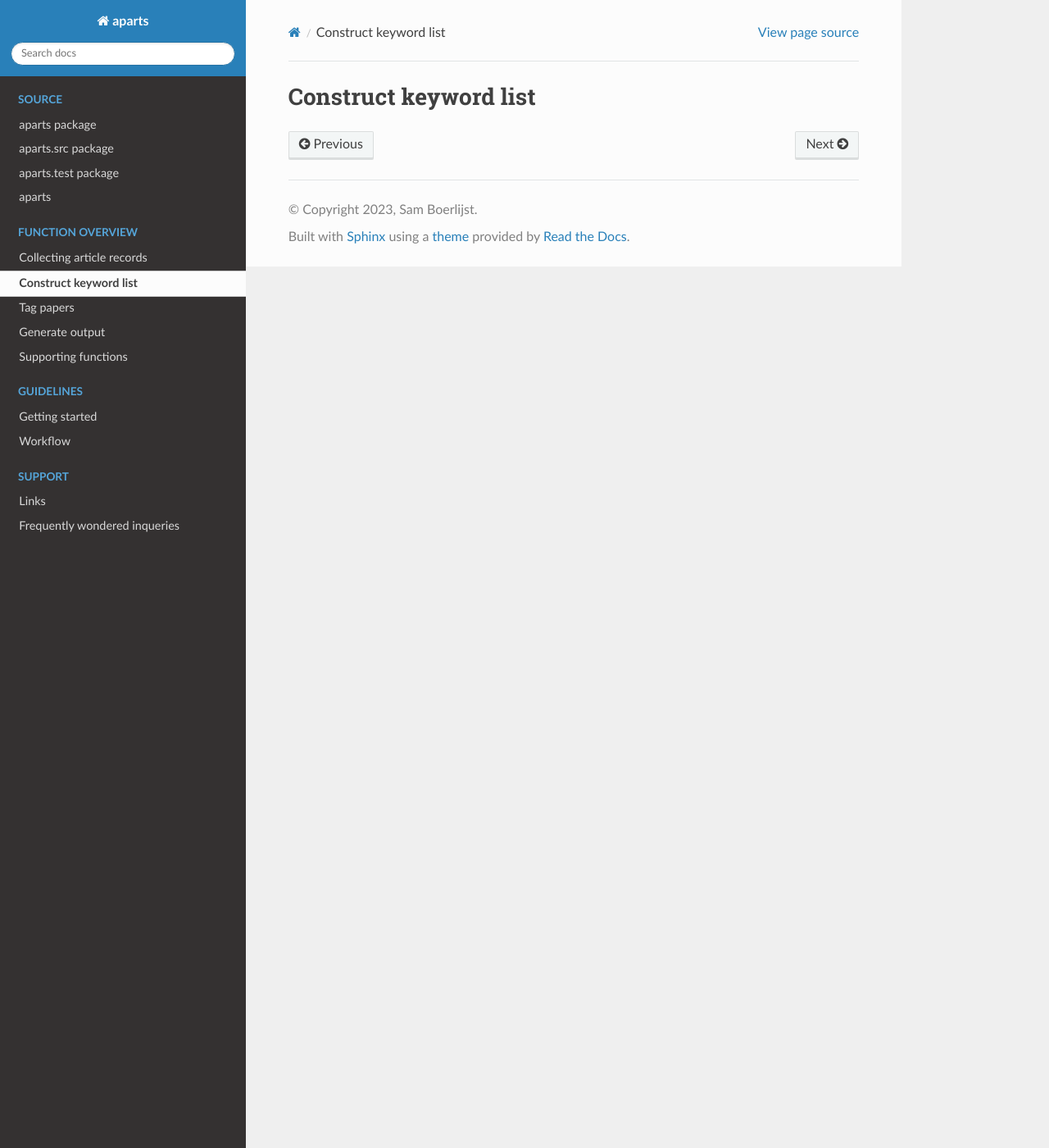
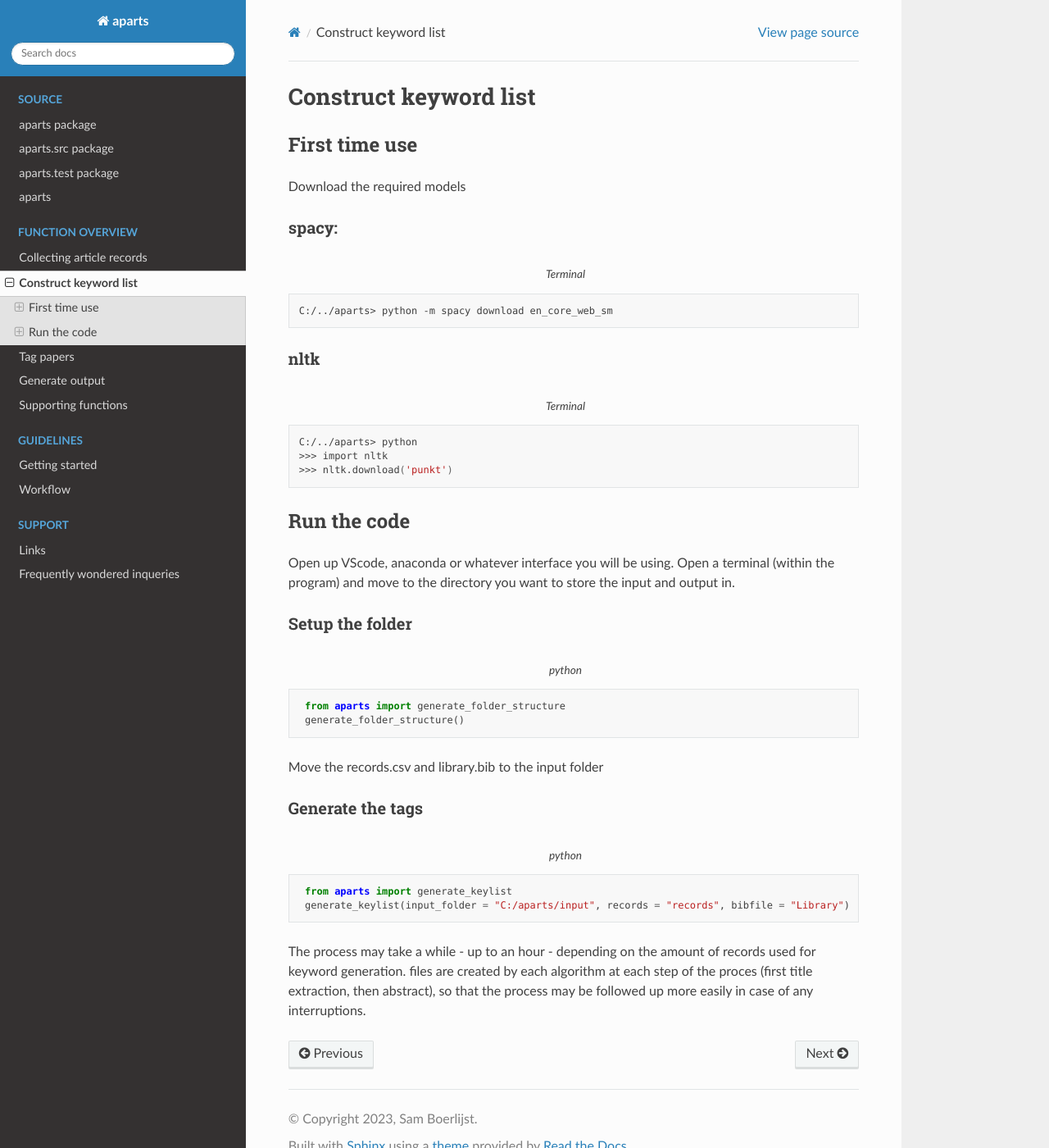
Before and after one commit to SamBoerlijst/aparts, a Sphinx documentation site: the page built from app/source/Function_overview/construct_keyword_list.rst, in a window 1280 px wide and 1400 px high. Shown: the whole window at 82% size. Built offline with Sphinx 7.4.7 and the Read the Docs theme 2.0.0, drawn with Linux system fonts in a browser that asks for light colours.

Commit message:
update documentation

```diff
--- a/app/source/Function_overview/construct_keyword_list.rst
+++ b/app/source/Function_overview/construct_keyword_list.rst
@@ -1,2 +1,49 @@
 Construct keyword list
 ======================
+
+First time use
+++++++++++++++
+Download the required models
+
+spacy:
+-------
+
+.. code-block:: sh
+   :caption: Terminal
+
+   C:/../aparts> python -m spacy download en_core_web_sm
+
+nltk
+----
+.. code-block:: sh
+   :caption: Terminal
+
+   C:/../aparts> python
+   >>> import nltk
+   >>> nltk.download('punkt')
+
+Run the code
+++++++++++++
+Open up VScode, anaconda or whatever interface you will be using.
+Open a terminal (within the program) and move to the directory you want to store the input and output in.
+
+Setup the folder
+----------------
+.. code-block:: python
+   :caption: python
+
+    from aparts import generate_folder_structure
+    generate_folder_structure()
+
+Move the records.csv and library.bib to the input folder
+
+Generate the tags
+-----------------
+.. code-block:: python
+   :caption: python
+
+    from aparts import generate_keylist
+    generate_keylist(input_folder = "C:/aparts/input", records = "records", bibfile = "Library")
+
+The process may take a while - up to an hour - depending on the amount of records used for keyword generation.
+files are created by each algorithm at each step of the proces (first title extraction, then abstract), so that the process may be followed up more easily in case of any interruptions.
```
